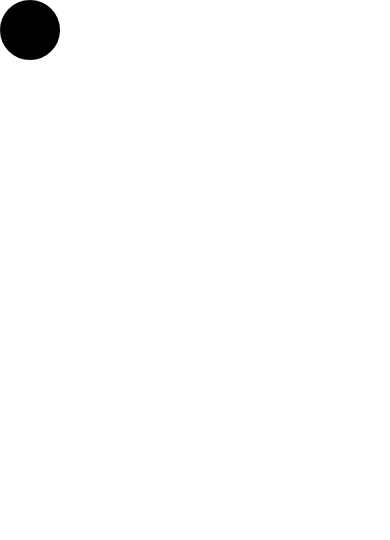
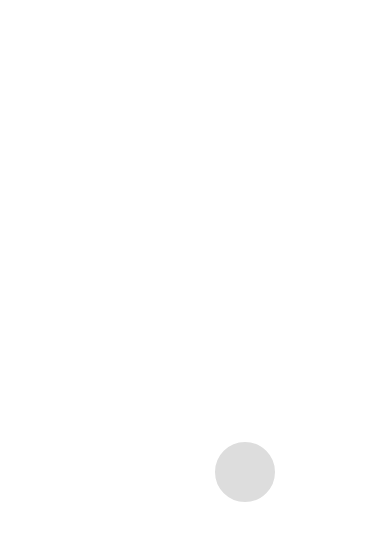
Before and after one commit to ShawnRoller/tinder-card, a React Native app: screen / in a window 390 px wide. Shown: the top 540 px of the page. Built offline with nearby package versions, Linux system fonts and the light colour scheme.

Commit message:
adds simple test animation

```diff
--- a/src/Ball.js
+++ b/src/Ball.js
@@ -1,15 +1,40 @@
 import React, { Component } from 'react';
-import { View } from 'react-native';
+import { View, Animated } from 'react-native';
 
 class Ball extends Component {
+  componentWillMount() {
+    this.position = new Animated.ValueXY();
+    Animated.spring(this.position, {
+      toValue: { x: 50, y: 50 }
+    }).start();
+
+    this.colorAnimator = new Animated.Value(0);
+    Animated.spring(this.colorAnimator, {
+      toValue: 1
+    }).start();
+
+
+  }
+
   render() {
+    const color = this.colorAnimator.interpolate({
+      inputRange: [0, 1],
+      outputRange: ['#000', '#ddd']
+    });
+
     return (
-      <View style={styles.ball} />
+      <Animated.View style={this.position.getLayout()}>
+        <Animated.View style={[styles.ball, {borderColor: color}]}>
+        </Animated.View>
+      </Animated.View>
     );
   }
 }
 
 const styles = {
+  container: {
+    borderWidth: 10,
+  },
   ball: {
     height: 60,
     width: 60,
--- a/src/MainApp.js
+++ b/src/MainApp.js
@@ -16,5 +16,7 @@ const styles = {
   container: {
     flex: 1,
     backgroundColor: '#fff',
+    justifyContent: 'center',
+    alignItems: 'center'
   }
 }
```
